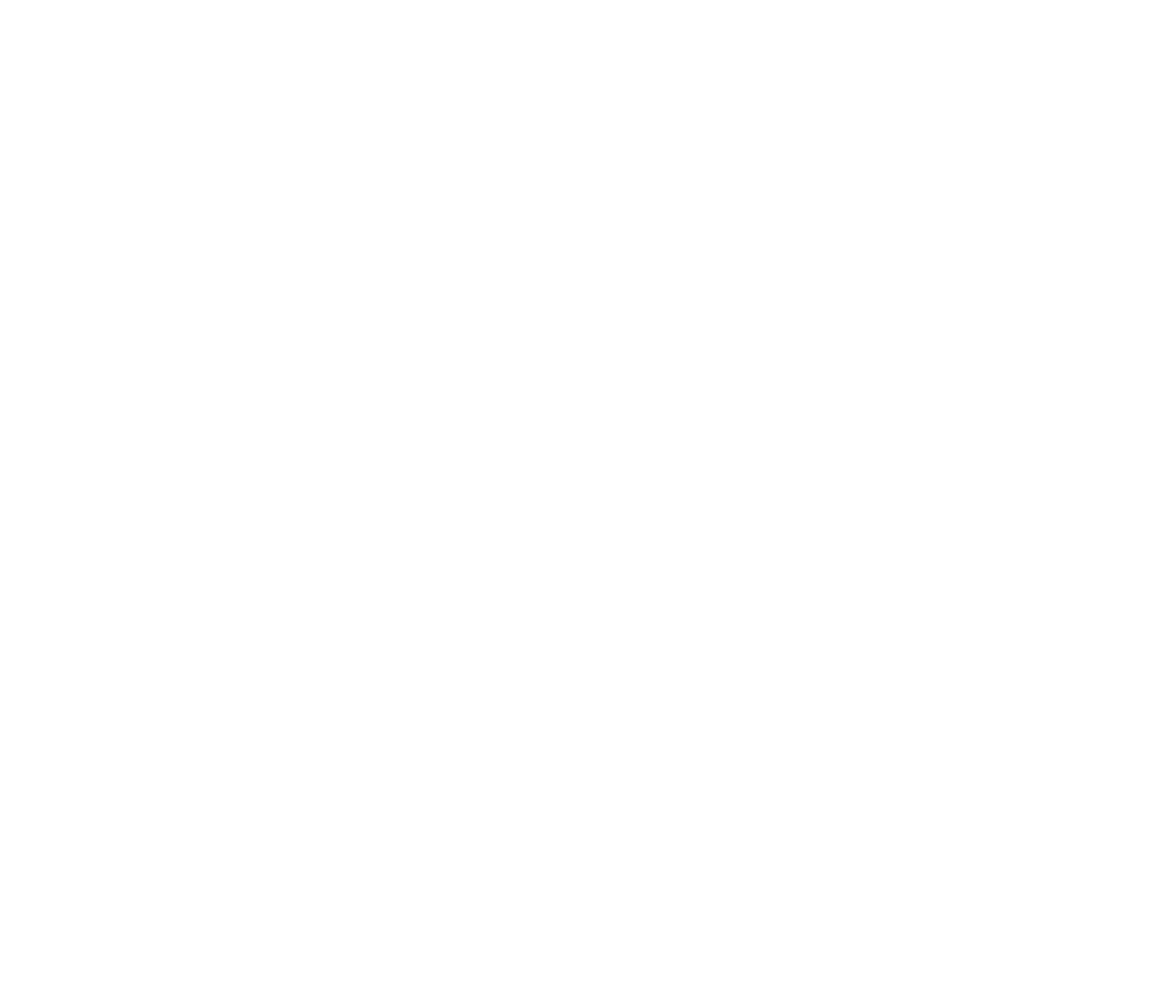
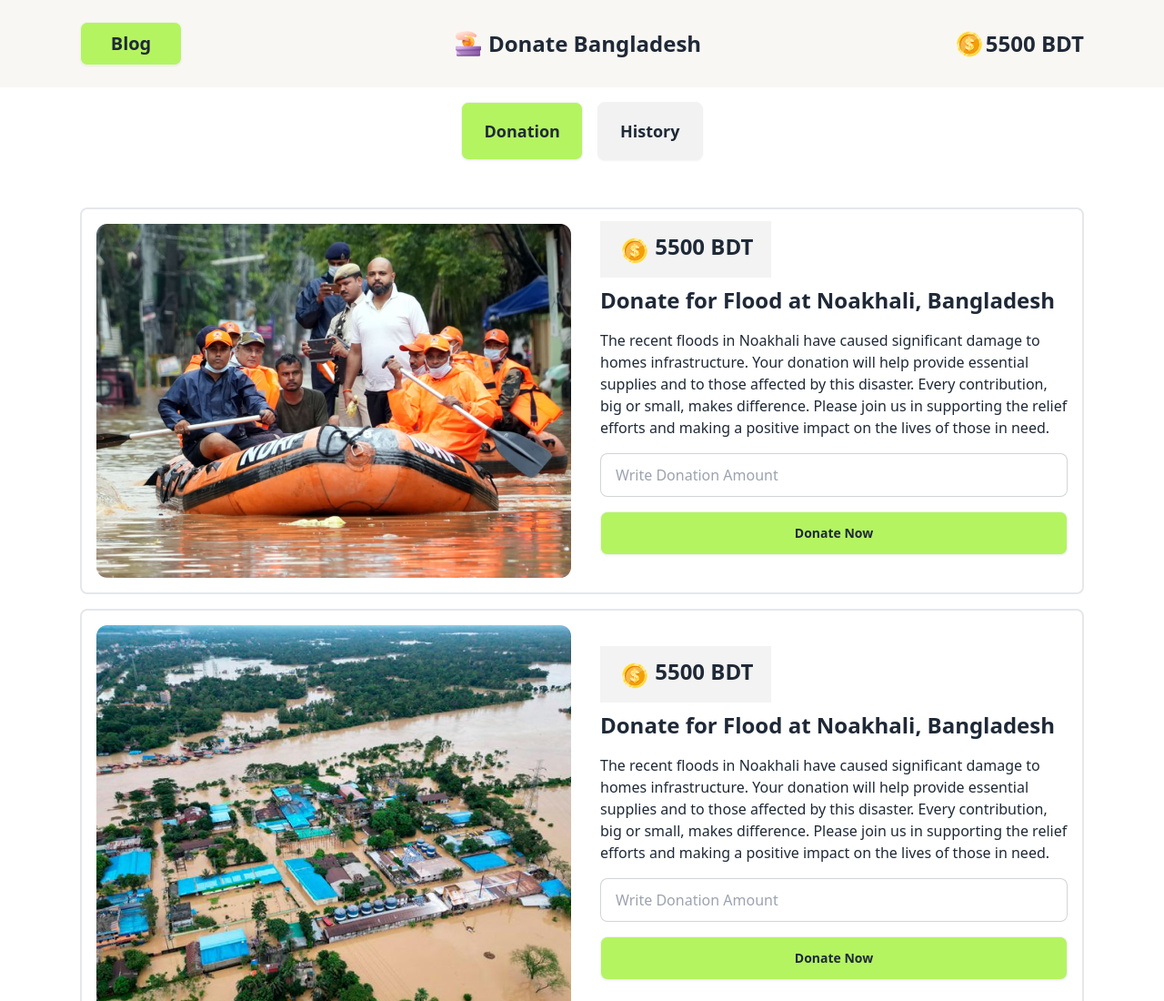
Before and after one commit to Md-parvej-hossain/Assignment-05, a plain HTML site: page index.html in a window 1280 px wide. Shown: the top 1100 px of the page at 91% size. Before the commit the page ends 800 px from the top, so only its background shows below. Drawn offline with nearby package versions, Linux system fonts and the light colour scheme.

Commit message:
index.htnl compleat

```diff
--- a/index.html
+++ b/index.html
@@ -12,10 +12,125 @@
   <!-- Daisyui cdn link------------------ -->
   <link href="https://cdn.jsdelivr.net/npm/daisyui@4.12.10/dist/full.min.css" rel="stylesheet" type="text/css" />
   <script src="https://cdn.tailwindcss.com"></script>
+  <!-- font-family: "Lexend", sans-serif; -->
 </head>
 
 <body>
+  <header class="lg:px-20 py-4 sm:px-8 bg-[#F9F7F3] sticky top-0 z-10">
+    <div class="navbar ">
+      <div class="navbar-start">
+        <div class="dropdown">
+          <div tabindex="0" role="button" class="btn btn-ghost lg:hidden">
+          </div>
+        </div><a class="btn bg-[#B4F461] w-28 font-semibold lg:text-xl sm:text-xs">Blog</a>
+      </div>
+      <div class="navbar-center ">
+        <div class="menu menu-horizontal px-1 flex items-center">
+          <div><img class="text-2xl size-7" src="assets/logo.png" alt=""></div>
+          <h3 class="lg:text-2xl sm:text-xl font-extrabold inline px-2"> Donate
+            Bangladesh</h3>
+        </div>
+      </div>
+      <div class="navbar-end">
+        <img class="px-1" src="assets/coin.png" alt="">
+        <h3 class="lg:text-2xl sm:text-xl font-semibold">5500 BDT</h3>
 
+      </div>
+    </div>
+  </header>
+  <div class="flex justify-center pt-4 gap-4">
+    <button class="btn btn-xs bg-[#B4F461] sm:btn-sm md:btn-md lg:btn-lg">Donation</button>
+    <button class="btn btn-xs sm:btn-sm md:btn-md lg:btn-lg">History</button>
+  </div>
+
+  <main class="px-20 py-11">
+    <div class="hero">
+      <div class=" m-2 hero-content flex-col lg:flex-row border-boder-color border-2 rounded-lg">
+        <img src="assets/noakhali.png" alt="">
+        <div>
+          <div class="pl-4">
+
+            <div class="bg-[#F3F3F3] inline p-5">
+              <img class="px-1 inline" src="assets/coin.png" alt="">
+              <h3 class="lg:text-2xl sm:text-xl font-semibold inline">5500 BDT</h3>
+            </div>
+            <h1 class="text-2xl font-bold pt-6">Donate for Flood at Noakhali, Bangladesh</h1>
+            <p class="py-4">
+              The recent floods in Noakhali have caused significant damage to homes infrastructure. Your donation will
+              help provide
+              essential supplies and to those affected by this disaster. Every contribution, big or small, makes
+              difference. Please
+              join us in supporting the relief efforts and making a positive impact on the lives of those in need.
+            </p>
+            <div>
+              <input type="number" placeholder="Write Donation Amount" class="input input-bordered w-full " />
+            </div>
+            <div>
+              <button class="btn btn-wide w-full bg-[#B4F461] my-4">Donate Now</button>
+            </div>
+          </div>
+        </div>
+      </div>
+    </div>
+
+    <div class="hero">
+      <div class=" m-2 hero-content flex-col lg:flex-row border-boder-color border-2 rounded-lg">
+        <img src="assets/feni.png" alt="">
+        <div>
+          <div class="pl-4">
+            <div class="bg-[#F3F3F3] inline p-5">
+              <img class="px-1 inline" src="assets/coin.png" alt="">
+              <h3 class="lg:text-2xl sm:text-xl font-semibold inline">5500 BDT</h3>
+            </div>
+            <h1 class="text-2xl font-bold pt-6">Donate for Flood at Noakhali, Bangladesh</h1>
+            <p class="py-4">
+              The recent floods in Noakhali have caused significant damage to homes infrastructure. Your donation will
+              help provide
+              essential supplies and to those affected by this disaster. Every contribution, big or small, makes
+              difference. Please
+              join us in supporting the relief efforts and making a positive impact on the lives of those in need.
+            </p>
+            <div>
+              <input type="number" placeholder="Write Donation Amount" class="input input-bordered w-full " />
+            </div>
+            <div>
+              <button class="btn btn-wide w-full bg-[#B4F461] my-4">Donate Now</button>
+            </div>
+          </div>
+        </div>
+      </div>
+    </div>
+
+    <div class="hero">
+      <div class=" m-2 hero-content flex-col lg:flex-row border-boder-color border-2 rounded-lg">
+        <img src="assets/quota-protest.png" alt="">
+        <div>
+          <div class="pl-4">
+            <div class="bg-[#F3F3F3] inline p-5">
+              <img class="px-1 inline" src="assets/coin.png" alt="">
+              <h3 class="lg:text-2xl sm:text-xl font-semibold inline">5500 BDT</h3>
+            </div>
+            <h1 class="text-2xl font-bold pt-6">Donate for Flood at Noakhali, Bangladesh</h1>
+            <p class="py-4">
+              The recent floods in Noakhali have caused significant damage to homes infrastructure. Your donation will
+              help provide
+              essential supplies and to those affected by this disaster. Every contribution, big or small, makes
+              difference. Please
+              join us in supporting the relief efforts and making a positive impact on the lives of those in need.
+            </p>
+            <div>
+              <input type="number" placeholder="Write Donation Amount" class="input input-bordered w-full " />
+            </div>
+            <div>
+              <button class="btn btn-wide w-full bg-[#B4F461] my-4">Donate Now</button>
+            </div>
+          </div>
+        </div>
+      </div>
+    </div>
+
+
+  </main>
 </body>
 
 </html>
```
Also changed, not shown: tailwind.config.js (+10 -0 lines), assets/coin.png (added), assets/feni.png (added), assets/logo.png (added), assets/noakhali.png (added), assets/quota-protest.png (added).
